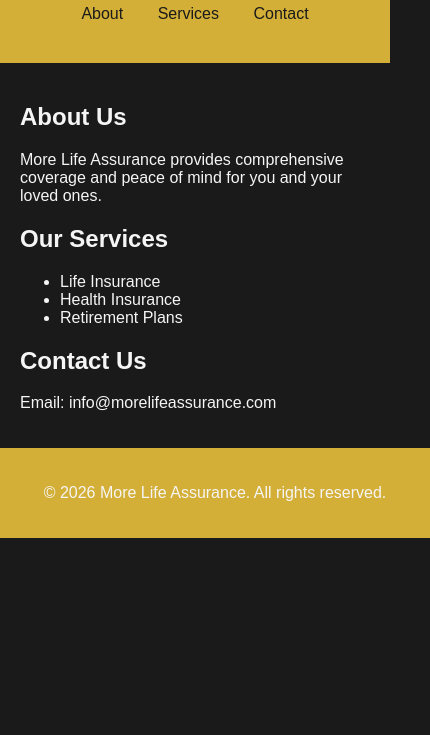
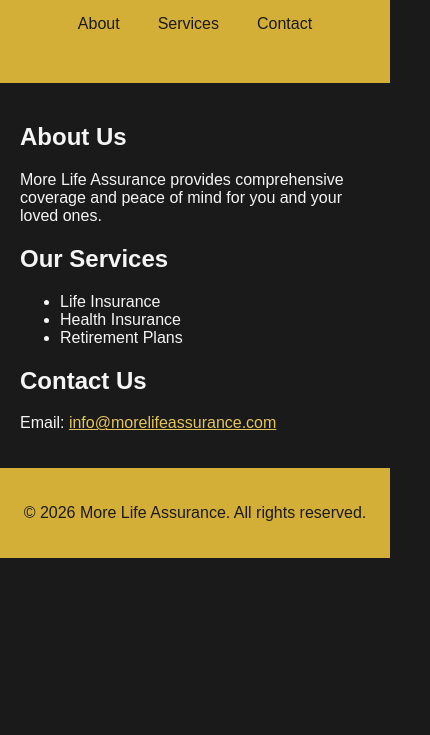
Before and after one commit to Goldcorn97/More-Life-Assurance, a plain HTML site: page index.html in a window 390 px wide. Shown: the part 109-844 px from the top of the page, 430 px wide, since content can reach past the window. Drawn offline with Linux system fonts and the light colour scheme.

Commit message:
Fix mobile overflow, readable gold sections, and email contact link

```diff
--- a/index.html
+++ b/index.html
@@ -5,6 +5,7 @@
     <meta name="viewport" content="width=device-width, initial-scale=1.0">
     <title>More Life Assurance</title>
     <style>
+        * { box-sizing: border-box; }
         body {
             background-color: #1a1a1a;
             color: #f5f5f5;
@@ -17,11 +18,18 @@
             padding: 20px;
             text-align: center;
         }
+        header, footer { color: #1a1a1a; }
+        a { color: #e4c55b; overflow-wrap: anywhere; }
+        a:focus-visible { outline: 3px solid currentColor; outline-offset: 4px; }
         h1 {
             margin: 0;
         }
         nav {
             margin: 20px 0;
+            display: flex;
+            flex-wrap: wrap;
+            justify-content: center;
+            gap: 8px;
         }
         nav a {
             color: #1a1a1a;
@@ -65,7 +73,7 @@
         </section>
         <section id="contact">
             <h2>Contact Us</h2>
-            <p>Email: info@morelifeassurance.com</p>
+            <p>Email: <a href="mailto:info@morelifeassurance.com">info@morelifeassurance.com</a></p>
         </section>
     </main>
     <footer>
```
